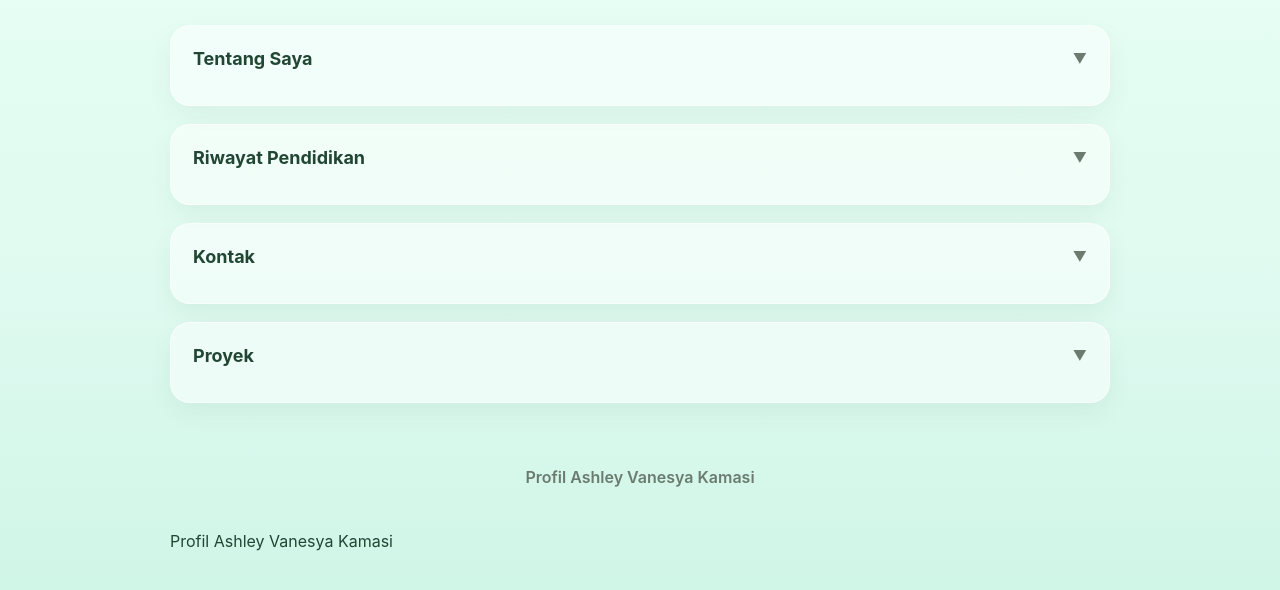
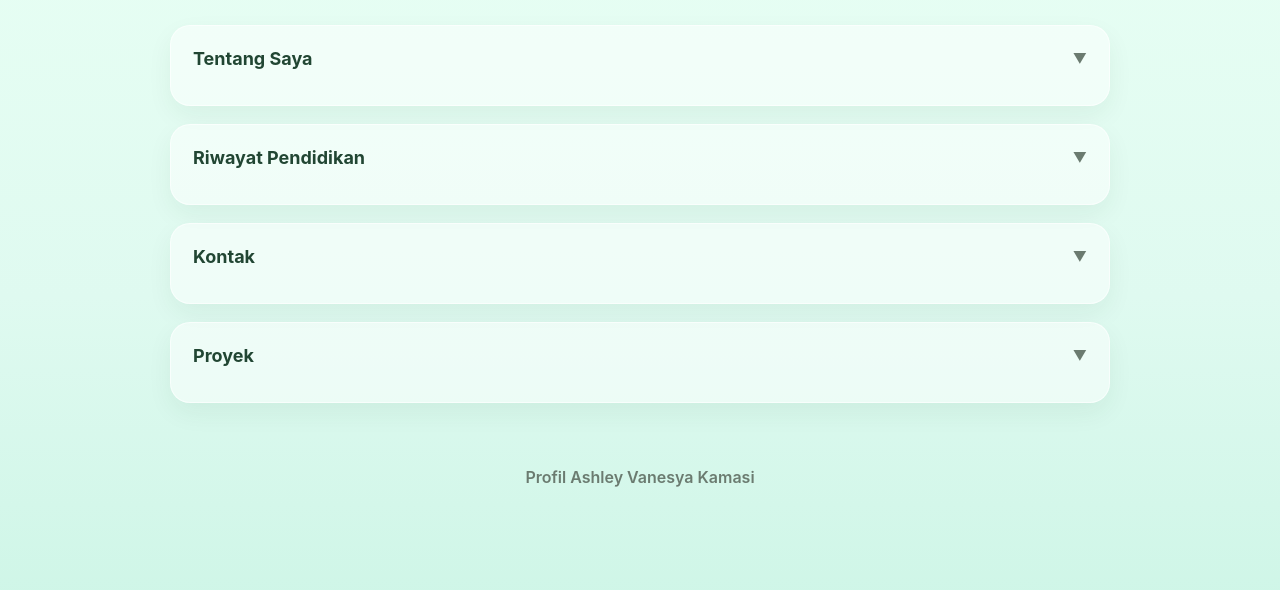
Before and after one commit to ashleykamasi3-cmyk/Profil, a plain HTML site: page index.html in a window 1280 px wide. Both pictures are taken after a click on the link "Lihat Profil". Shown: the part 122-712 px from the top of the page. Drawn offline with Linux system fonts and the light colour scheme.

Commit message:
Update index.html

```diff
--- a/index.html
+++ b/index.html
@@ -200,7 +200,7 @@
       </div>
     </div>
 
-    <footer>Profil Ashley Vanesya Kamasi</footer>Profil Ashley Vanesya Kamasi</footer>
+    <footer>Profil Ashley Vanesya Kamasi</footer>
   </div>
 
   <script>
```
